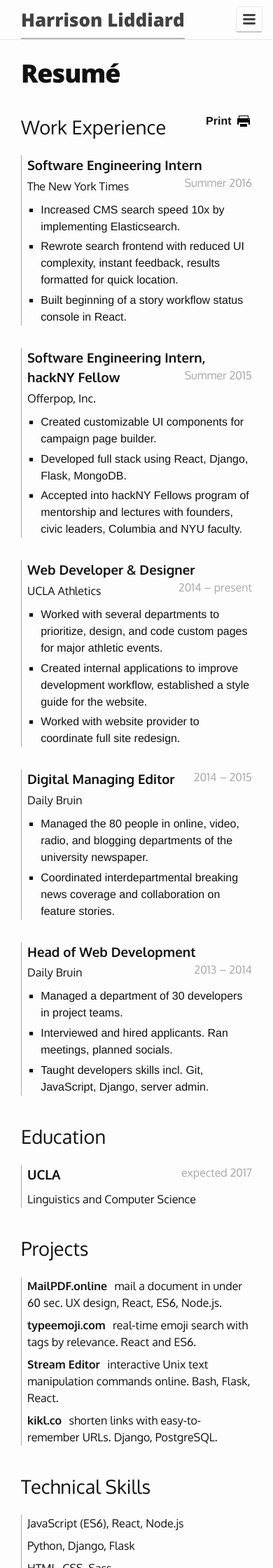
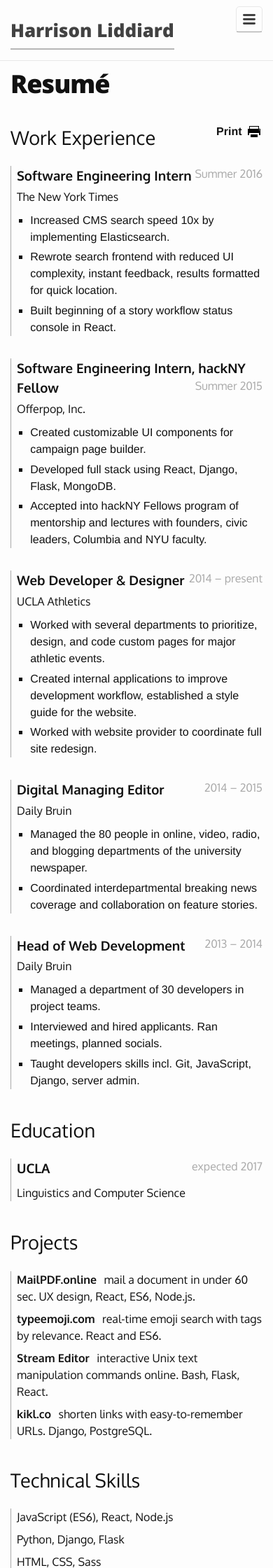
Before and after one commit to liddiard/liddiard.me, a Jekyll site: the page built from resume.md, in a window 390 px wide. Shown: the top 2240 px of the page at 70% size. Built offline with Jekyll 4.4.1, drawn with Linux system fonts in a browser that asks for light colours; some web fonts are replaced.

Commit message:
decreased wrapper padding on mobile, play videos inline

```diff
--- a/_layouts/project.html
+++ b/_layouts/project.html
@@ -41,7 +41,7 @@
         </figure>
       {% when 'video' %}
         <figure>
-          <video src="/media/{{ page.slug }}/{{ media.filename }}" autoplay muted loop></video>
+          <video src="/media/{{ page.slug }}/{{ media.filename }}" autoplay muted loop playsinline></video>
           {% if media.caption %}
             <figcaption>{{ media.caption }}</figcaption>
           {% endif %}
--- a/_sass/_layout.scss
+++ b/_sass/_layout.scss
@@ -8,6 +8,10 @@
 
     // Positioning context for the mobile navigation icon
     position: relative;
+
+    @include media-query($on-palm) {
+        padding: $spacing-unit / 2;
+    }
 
     @media print {
         display: none;
@@ -127,6 +131,10 @@
     padding: $spacing-unit;
     overflow: hidden;
 
+    @include media-query($on-palm) {
+        padding: $spacing-unit / 2;
+    }
+
     @media print {
         padding: 0;
     }
```
